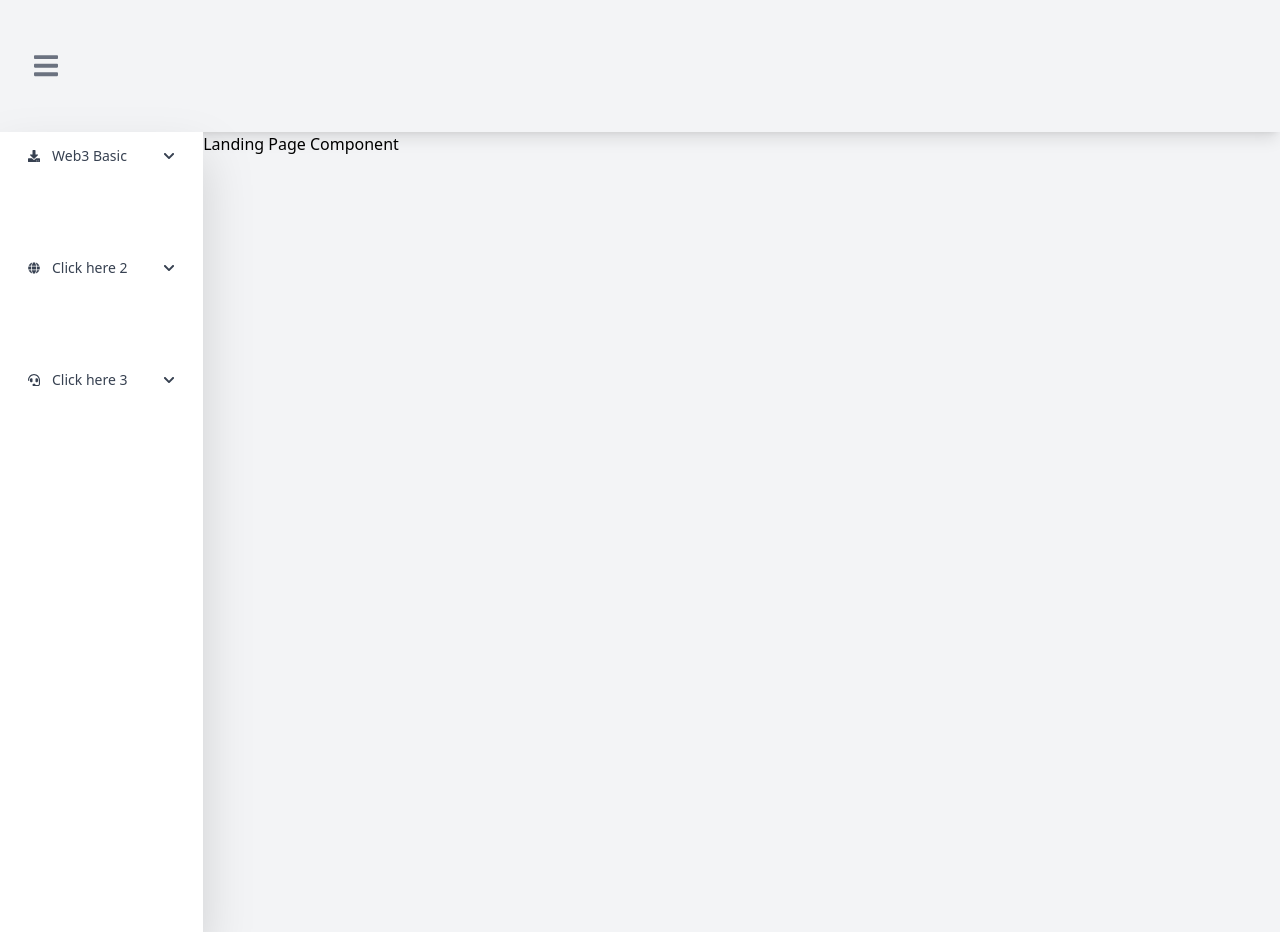
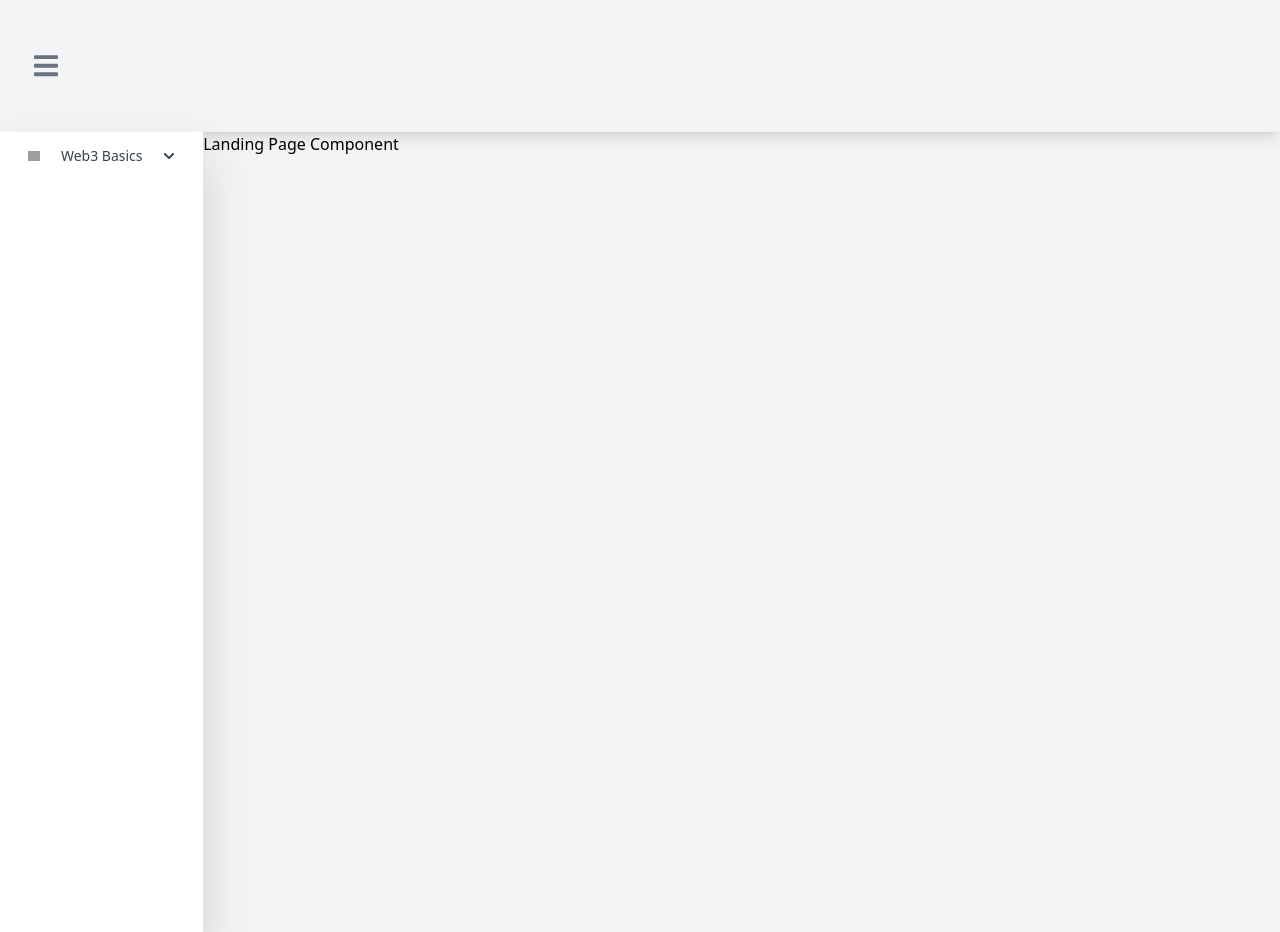
Before and after one commit to CuriousDeveloperr/Curious-Developer, a React (Create React App) app in the folder curious-dev/: page /Web3 in a window 1280 px wide. Built offline with nearby package versions, Linux system fonts and the light colour scheme; grey boxes are pictures that could not be loaded; what tw-elements would draw is missing.

Commit message:
Update Sidebar.jsx

```diff
--- a/curious-dev/src/view/Guides/Sidebar/Sidebar.jsx
+++ b/curious-dev/src/view/Guides/Sidebar/Sidebar.jsx
@@ -4,16 +4,16 @@ export default function Sidebar() {
     return(
     <div class="w-60 min-h-screen drop-shadow-2xl bg-white px-1" id="sidenavExample">
   <ul class="relative">
+
     <li class="relative" id="sidenavEx1">
       <a class="flex items-center text-sm py-4 px-6 h-12 overflow-hidden text-gray-700 text-ellipsis whitespace-nowrap rounded hover:text-gray-900 hover:bg-gray-100 transition duration-300 ease-in-out cursor-pointer" data-mdb-ripple="true" data-mdb-ripple-color="dark" data-bs-toggle="collapse" data-bs-target="#collapseSidenavEx1" aria-expanded="true" aria-controls="collapseSidenavEx1">
-        <svg aria-hidden="true" focusable="false" data-prefix="fas" class="w-3 h-3 mr-3" role="img" xmlns="http://www.w3.org/2000/svg" viewBox="0 0 512 512">
-          <path fill="currentColor" d="M216 0h80c13.3 0 24 10.7 24 24v168h87.7c17.8 0 26.7 21.5 14.1 34.1L269.7 378.3c-7.5 7.5-19.8 7.5-27.3 0L90.1 226.1c-12.6-12.6-3.7-34.1 14.1-34.1H192V24c0-13.3 10.7-24 24-24zm296 376v112c0 13.3-10.7 24-24 24H24c-13.3 0-24-10.7-24-24V376c0-13.3 10.7-24 24-24h146.7l49 49c20.1 20.1 52.5 20.1 72.6 0l49-49H488c13.3 0 24 10.7 24 24zm-124 88c0-11-9-20-20-20s-20 9-20 20 9 20 20 20 20-9 20-20zm64 0c0-11-9-20-20-20s-20 9-20 20 9 20 20 20 20-9 20-20z"></path>
-        </svg>
-        <span>Web3 Basic</span>
+        <img className="w-1/12 mr-auto" src="https://cdn-icons.flaticon.com/png/512/2721/premium/2721688.png?token=exp=1653520416~hmac=4f94a0702c1270bd5a32cf5b47a4eee6" />
+        <span>Web3 Basics</span>
         <svg aria-hidden="true" focusable="false" data-prefix="fas" class="w-3 h-3 ml-auto" role="img" xmlns="http://www.w3.org/2000/svg" viewBox="0 0 448 512">
           <path fill="currentColor" d="M207.029 381.476L12.686 187.132c-9.373-9.373-9.373-24.569 0-33.941l22.667-22.667c9.357-9.357 24.522-9.375 33.901-.04L224 284.505l154.745-154.021c9.379-9.335 24.544-9.317 33.901.04l22.667 22.667c9.373 9.373 9.373 24.569 0 33.941L240.971 381.476c-9.373 9.372-24.569 9.372-33.942 0z"></path>
         </svg>
       </a>
+
       <ul class="relative accordion-collapse collapse" id="collapseSidenavEx1" aria-labelledby="sidenavEx1" data-bs-parent="#sidenavExample">
         <li class="relative">
           <a href="#!" class="flex items-center text-xs py-4 pl-12 pr-6 h-6 overflow-hidden text-gray-700 text-ellipsis whitespace-nowrap rounded hover:text-gray-900 hover:bg-gray-100 transition duration-300 ease-in-out" data-mdb-ripple="true" data-mdb-ripple-color="dark">Link 1</a>
@@ -23,7 +23,15 @@ export default function Sidebar() {
         </li>
       </ul>
     </li>
-    <li class="relative" id="sidenavEx2">
+  </ul>
+    </div>
+    )
+}
+
+
+
+
+    {/* <li class="relative" id="sidenavEx2">
       <a class="flex items-center text-sm py-4 px-6 h-12 overflow-hidden text-gray-700 text-ellipsis whitespace-nowrap rounded hover:text-gray-900 hover:bg-gray-100 transition duration-300 ease-in-out cursor-pointer" data-mdb-ripple="true" data-mdb-ripple-color="dark" data-bs-toggle="collapse" data-bs-target="#collapseSidenavEx2" aria-expanded="false" aria-controls="collapseSidenavEx2">
         <svg aria-hidden="true" focusable="false" data-prefix="fas" class="w-3 h-3 mr-3" role="img" xmlns="http://www.w3.org/2000/svg" viewBox="0 0 496 512">
           <path fill="currentColor" d="M336.5 160C322 70.7 287.8 8 248 8s-74 62.7-88.5 152h177zM152 256c0 22.2 1.2 43.5 3.3 64h185.3c2.1-20.5 3.3-41.8 3.3-64s-1.2-43.5-3.3-64H155.3c-2.1 20.5-3.3 41.8-3.3 64zm324.7-96c-28.6-67.9-86.5-120.4-158-141.6 24.4 33.8 41.2 84.7 50 141.6h108zM177.2 18.4C105.8 39.6 47.8 92.1 19.3 160h108c8.7-56.9 25.5-107.8 49.9-141.6zM487.4 192H372.7c2.1 21 3.3 42.5 3.3 64s-1.2 43-3.3 64h114.6c5.5-20.5 8.6-41.8 8.6-64s-3.1-43.5-8.5-64zM120 256c0-21.5 1.2-43 3.3-64H8.6C3.2 212.5 0 233.8 0 256s3.2 43.5 8.6 64h114.6c-2-21-3.2-42.5-3.2-64zm39.5 96c14.5 89.3 48.7 152 88.5 152s74-62.7 88.5-152h-177zm159.3 141.6c71.4-21.2 129.4-73.7 158-141.6h-108c-8.8 56.9-25.6 107.8-50 141.6zM19.3 352c28.6 67.9 86.5 120.4 158 141.6-24.4-33.8-41.2-84.7-50-141.6h-108z"></path>
@@ -42,6 +50,7 @@ export default function Sidebar() {
         </li>
       </ul>
     </li>
+
     <li class="relative" id="sidenavEx3">
       <a class="flex items-center text-sm py-4 px-6 h-12 overflow-hidden text-gray-700 text-ellipsis whitespace-nowrap rounded hover:text-gray-900 hover:bg-gray-100 transition duration-300 ease-in-out cursor-pointer" data-mdb-ripple="true" data-mdb-ripple-color="dark" data-bs-toggle="collapse" data-bs-target="#collapseSidenavEx3" aria-expanded="false" aria-controls="collapseSidenavEx3">
         <svg aria-hidden="true" focusable="false" data-prefix="fas" class="w-3 h-3 mr-3" role="img" xmlns="http://www.w3.org/2000/svg" viewBox="0 0 512 512">
@@ -60,8 +69,4 @@ export default function Sidebar() {
           <a href="#!" class="flex items-center text-xs py-4 pl-12 pr-6 h-6 overflow-hidden text-gray-700 text-ellipsis whitespace-nowrap rounded hover:text-gray-900 hover:bg-gray-100 transition duration-300 ease-in-out" data-mdb-ripple="true" data-mdb-ripple-color="dark">Link 6</a>
         </li>
       </ul>
-    </li>
-  </ul>
-    </div>
-    )
-}
+    </li> */}
```
